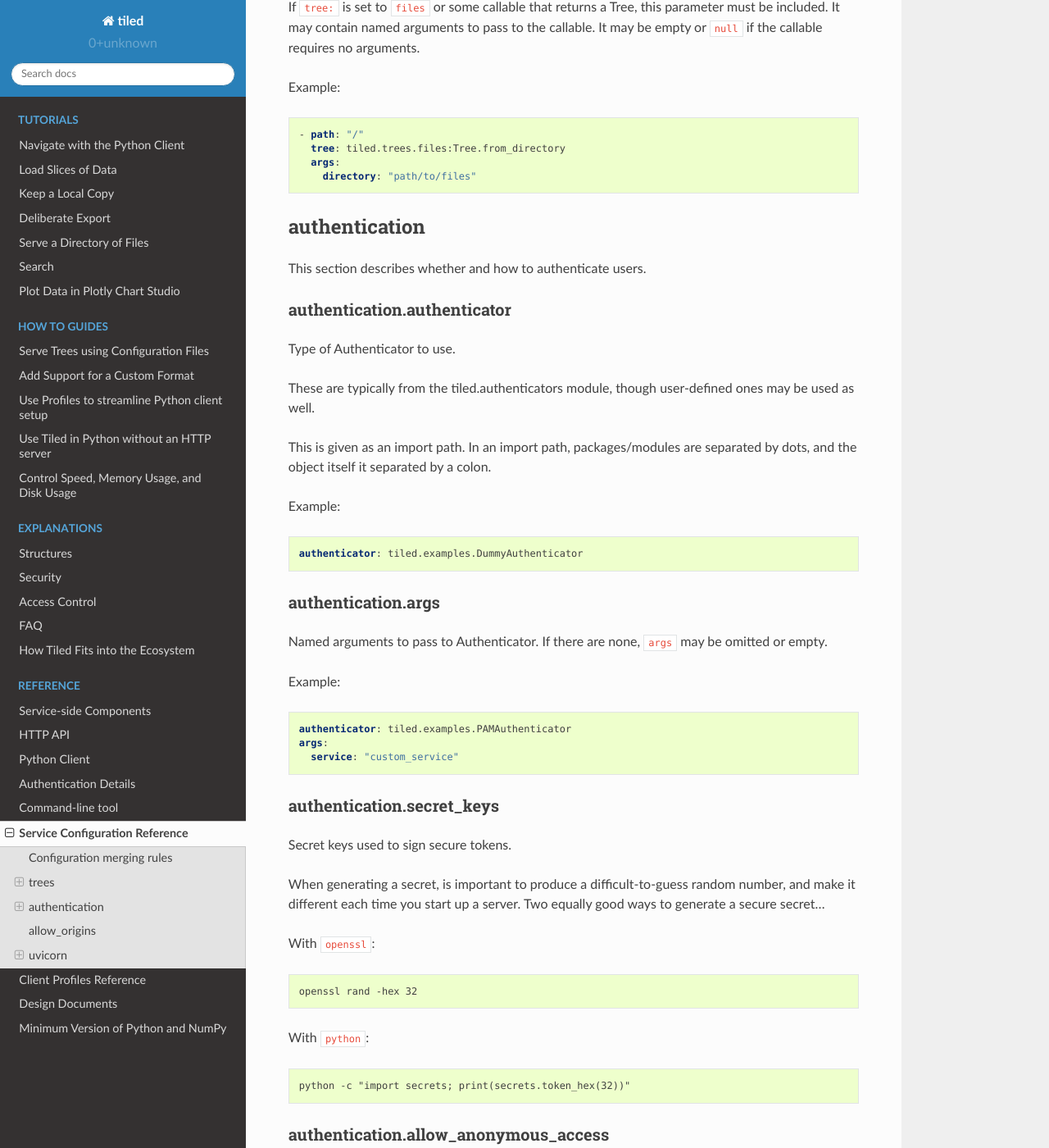
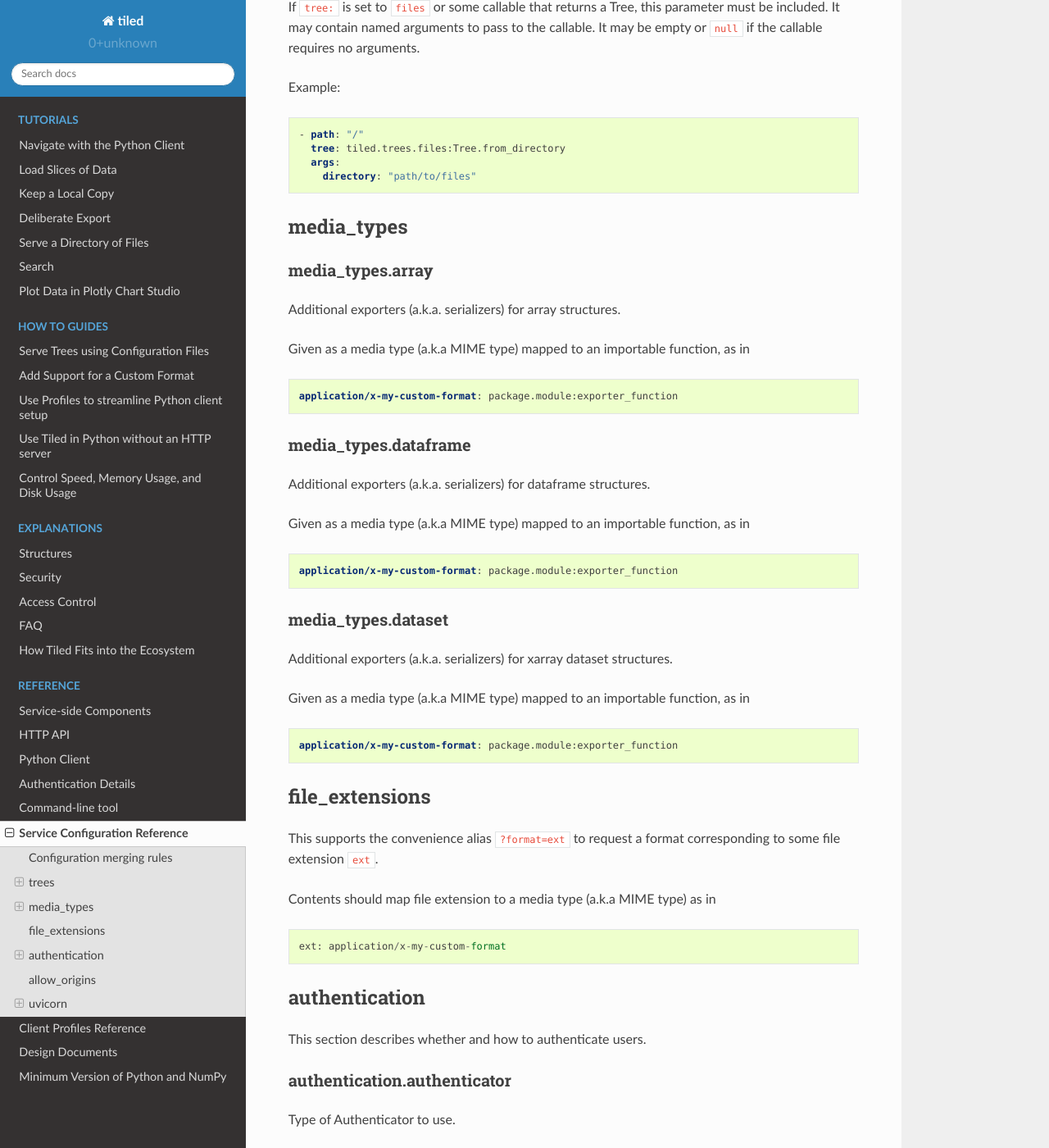
Before and after one commit to bluesky/tiled, a Sphinx documentation site: the page built from docs/source/reference/service-configuration.md, in a window 1280 px wide and 1400 px high, scrolled down 1360 px. Shown: the whole window at 82% size. Built offline with Sphinx 7.4.7 and the Read the Docs theme 2.0.0, drawn with Linux system fonts in a browser that asks for light colours; pages that are not in the unit, such as notebooks, are missing from menus.

Commit message:
Add media_types and file_extensions to config schema.

````diff
--- a/docs/source/reference/service-configuration.md
+++ b/docs/source/reference/service-configuration.md
@@ -78,6 +78,62 @@ Example:
   tree: tiled.trees.files:Tree.from_directory
   args:
     directory: "path/to/files"
+```
+
+
+(schema_media_types)=
+## media_types
+
+(schema_media_types.array)=
+### media_types.array
+
+Additional exporters (a.k.a. serializers) for array structures.
+
+Given as a media type (a.k.a MIME type) mapped to an importable function,
+as in
+
+```yaml
+application/x-my-custom-format: package.module:exporter_function
+```
+
+
+(schema_media_types.dataframe)=
+### media_types.dataframe
+
+Additional exporters (a.k.a. serializers) for dataframe structures.
+
+Given as a media type (a.k.a MIME type) mapped to an importable function,
+as in
+
+```yaml
+application/x-my-custom-format: package.module:exporter_function
+```
+
+
+(schema_media_types.dataset)=
+### media_types.dataset
+
+Additional exporters (a.k.a. serializers) for xarray dataset structures.
+
+
+Given as a media type (a.k.a MIME type) mapped to an importable function,
+as in
+
+```yaml
+application/x-my-custom-format: package.module:exporter_function
+```
+
+
+(schema_file_extensions)=
+## file_extensions
+
+This supports the convenience alias `?format=ext` to request a format
+corresponding to some file extension `ext`.
+
+Contents should map file extension to a media type (a.k.a MIME type) as in
+
+```
+ext: application/x-my-custom-format
 ```
 
 
````
Also changed, not shown: 1 other file.
